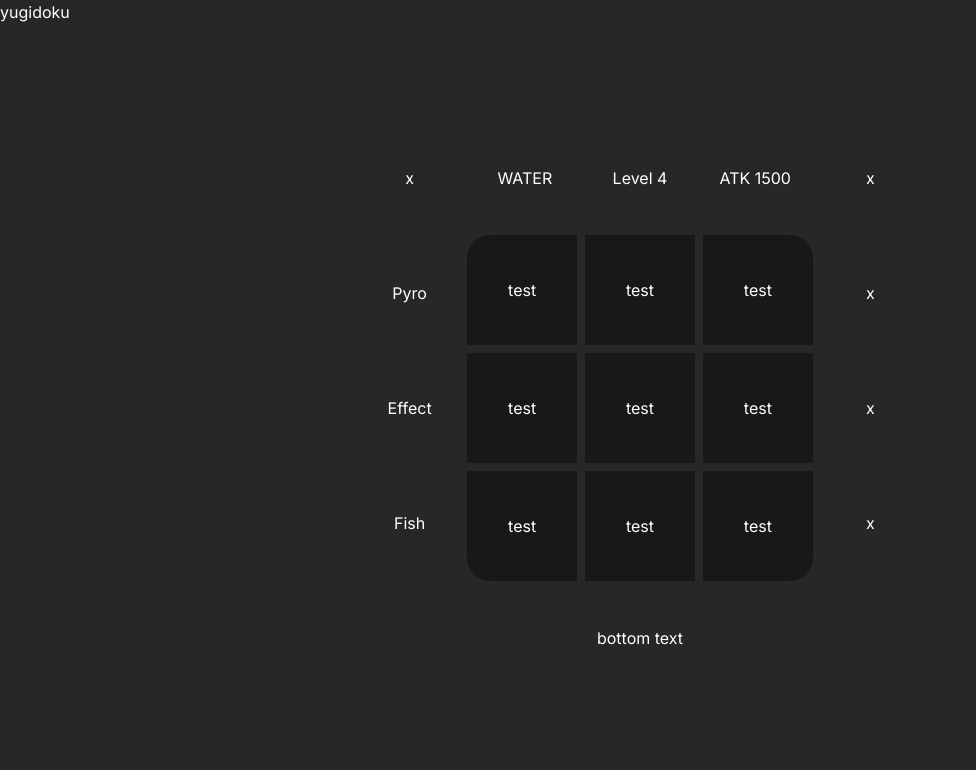
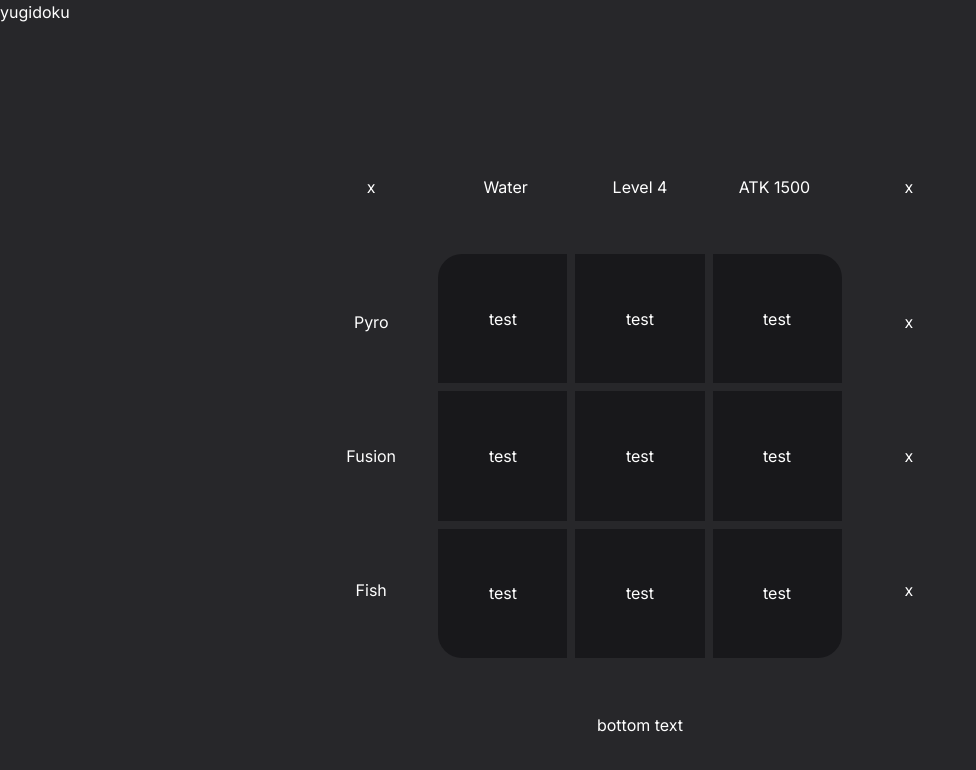
Before and after one commit to malthesers/yugidoku, a Next.js app: page / in a window 1280 px wide. Shown: the top 770 px of the page, without its empty margins (0-976 px from the left). Built offline with nearby package versions, Linux system fonts and the light colour scheme.

Commit message:
Changed labels to be based on level object

```diff
--- a/src/app/page.tsx
+++ b/src/app/page.tsx
@@ -1,21 +1,34 @@
+'use client'
+
 import GameGrid from '@/components/GameGrid'
 import LabelBox from '@/components/LabelBox'
+import { Matrix } from '@/types'
+import { useState } from 'react'
 
 export default function Home() {
+  const [level, setLevel] = useState<Matrix>({
+    column1: 'Water',
+    column2: 'Level 4',
+    column3: 'ATK 1500',
+    row1: 'Pyro',
+    row2: 'Fusion',
+    row3: 'Fish'
+  })
+
   return (
     <main className="flex min-h-screen flex-col items-center justify-between p-24">
-      <div className="grid grid-cols-5 grid-rows-5 aspect-square max-w-xl w-full">
+      <div className="grid grid-cols-5 grid-rows-5 aspect-square max-w-2xl w-full">
         <LabelBox label="x" />
-        <LabelBox label="WATER" />
-        <LabelBox label="Level 4" />
-        <LabelBox label="ATK 1500" />
+        <LabelBox label={level.column1} />
+        <LabelBox label={level.column2} />
+        <LabelBox label={level.column3} />
         <LabelBox label="x" />
-        <LabelBox label="Pyro" />
+        <LabelBox label={level.row1} />
         <GameGrid />
         <LabelBox label="x" />
-        <LabelBox label="Effect" />
+        <LabelBox label={level.row2} />
         <LabelBox label="x" />
-        <LabelBox label="Fish" />
+        <LabelBox label={level.row3} />
         <LabelBox label="x" />
         <div className="col-span-5 grid place-content-center">
           <p className="text-center">bottom text</p>
```
